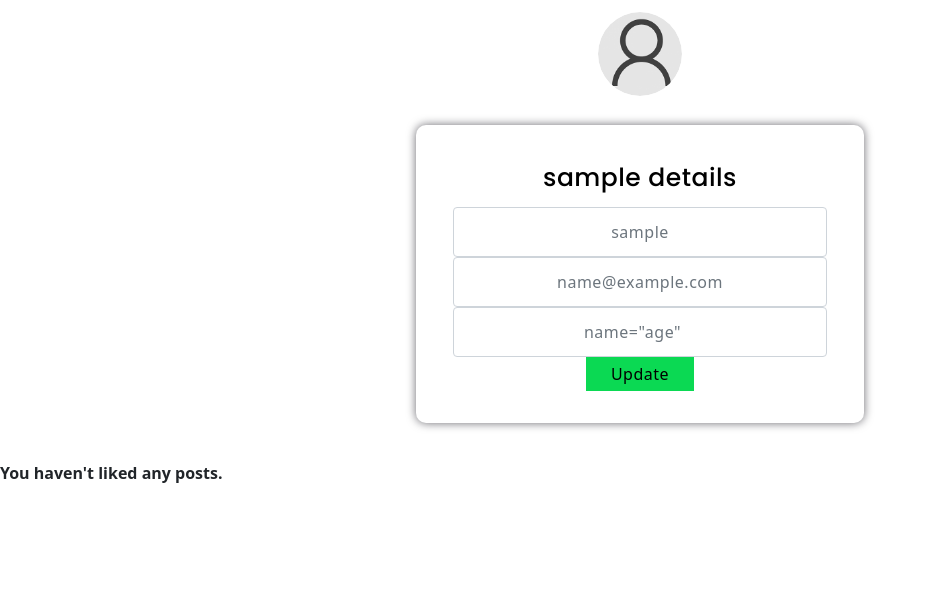
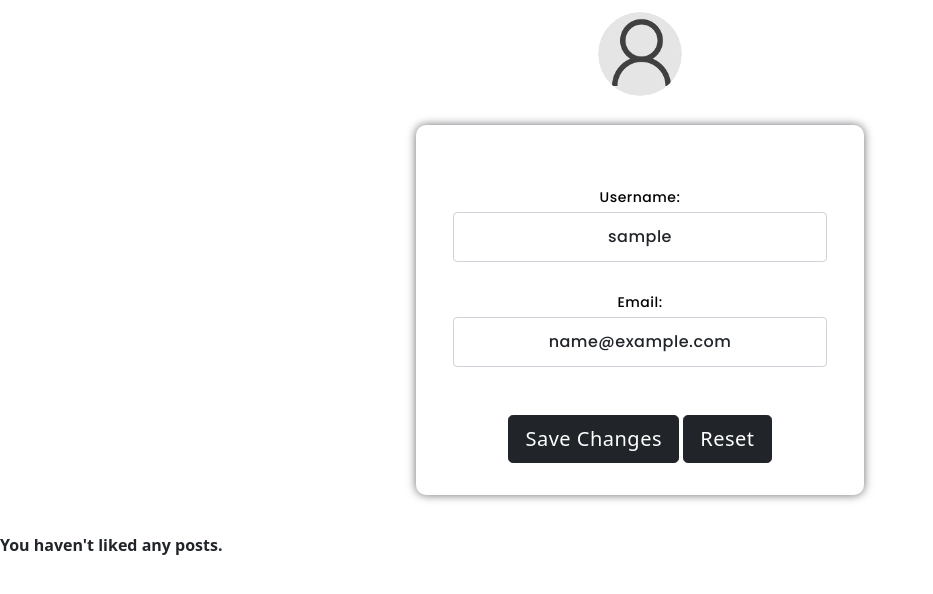
Before and after one commit to chloeyeo/Radar-Website-WAD2-Group-Project-, a Django app: page /radar/account/1/ in a window 1280 px wide. Shown: the part 103-697 px from the top of the page, without its empty margins (0-933 px from the left). Run offline with Django 3.2, Linux system fonts and the light colour scheme; the visitor is signed in with stand-in values (Sample User, id 1); data that the repository does not hold is empty; some libraries are stand-ins or nearby versions.

Commit message:
update user profile logic

```diff
--- a/radar_project/radar/forms.py
+++ b/radar_project/radar/forms.py
@@ -61,3 +61,30 @@ class PostForm(forms.ModelForm):
             'description': forms.TextInput(attrs={'class': 'form-control', 'placeholder': 'Place description', 'id': "exampleFormControlTextarea1", 'rows': "3"}),
             'image': forms.ClearableFileInput(attrs={'class': "form-control form-control-lg", 'id': "formFileLg", 'type': "file", }),
         }
+
+
+# update profile forms
+class UpdateUserForm(forms.ModelForm):
+    class Meta:
+        model = User
+        fields = ['username', 'email']
+        labels = {
+            'username': '',
+            'email': '',
+        }
+
+        widgets = {
+            'username': forms.TextInput(attrs={'class': 'form-control', 'placeholder': 'username', }),
+            'email': forms.EmailInput(attrs={'class': 'form-control', 'placeholder': 'email'}),
+        }
+
+
+# class UpdateProfileForm(forms.ModelForm):
+#     avatar = forms.ImageField(widget=forms.FileInput(
+#         attrs={'class': 'form-control-file'}))
+#     bio = forms.CharField(widget=forms.Textarea(
+#         attrs={'class': 'form-control', 'rows': 5}))
+
+#     class Meta:
+#         model = Profile
+#         fields = ['avatar', 'bio']
--- a/radar_project/radar/urls.py
+++ b/radar_project/radar/urls.py
@@ -15,5 +15,4 @@ urlpatterns = [
     path('addPost/', views.add_post, name='addPost'),
     path('like_post/', views.LikePostView.as_view(), name='like_post'),
     path('post/<slug:post_title_slug>/', views.show_post, name='post'),
-
 ]
--- a/radar_project/radar/views.py
+++ b/radar_project/radar/views.py
@@ -2,7 +2,7 @@ import json
 from urllib import response
 from django.shortcuts import render, get_list_or_404
 from django.http import HttpResponse
-from radar.forms import UserForm, UserProfileForm, PostForm
+from radar.forms import UserForm, UserProfileForm, PostForm, UpdateUserForm
 from django.contrib.auth import authenticate, login, logout
 from django.urls import reverse, reverse_lazy
 from django.shortcuts import redirect
@@ -12,6 +12,7 @@ from django.http import HttpResponseRedirect
 from django.views import View
 from django.utils.decorators import method_decorator
 from django.http import JsonResponse
+from django.contrib import messages
 
 
 class LikePostView(View):
@@ -166,6 +167,17 @@ def account(request, current_user_slug):
         context_dict['user'] = None
     context_dict['user_liked_posts'] = user_liked_posts
 
+    # update account logic
+    if request.method == 'POST':
+        user_form = UpdateUserForm(request.POST, instance=request.user)
+        if user_form.is_valid():
+            user_form.save()
+            return HttpResponseRedirect('/radar/account/' + current_user_slug)
+
+    else:
+        user_form = UpdateUserForm(instance=request.user)
+
+    context_dict['user_form'] = user_form
     return render(request, 'radar/account.html', context=context_dict)
 
 
--- a/radar_project/templates/radar/account.html
+++ b/radar_project/templates/radar/account.html
@@ -22,18 +22,23 @@
 
     </div>
 
-    <!-- user data, i don't know why this is a form -->
-<form class = "form">
-    <h3>{{current_user.username}} details</h3>
-    <input class = "form-control" type="text" placeholder={{current_user.username}} name="username" required>
+    <!-- User profile form -->
+<div class="form-content">
+    <form method="post" enctype="multipart/form-data">
+        {% csrf_token %}
+        <div class="form-group">
+            <label class="small mb-1">Username:</label>
+            {{ user_form.username }}
+            <label class="small mb-1">Email:</label>
+            {{ user_form.email }}
+        </div>
 
-    <input class = "form-control" type="text" placeholder={{current_user.email}} name="text" required>
+        <br><br>
+        <button type="submit" class="btn btn-dark btn-lg">Save Changes</button>
+        <button type="reset" class="btn btn-dark btn-lg">Reset</button>
+    </form>
+</div>
 
-    <input class = "form-control" type="number" placeholder={{user_profile.age}} name="age" required>
-
-    <button class = "" type="submit" class="signup">Update</button>
-</form>
-</div>
 
 {% if user_liked_posts %}
 <h3>{{current_user}} interests</h3>
```
Also changed, not shown: 1 other file.
